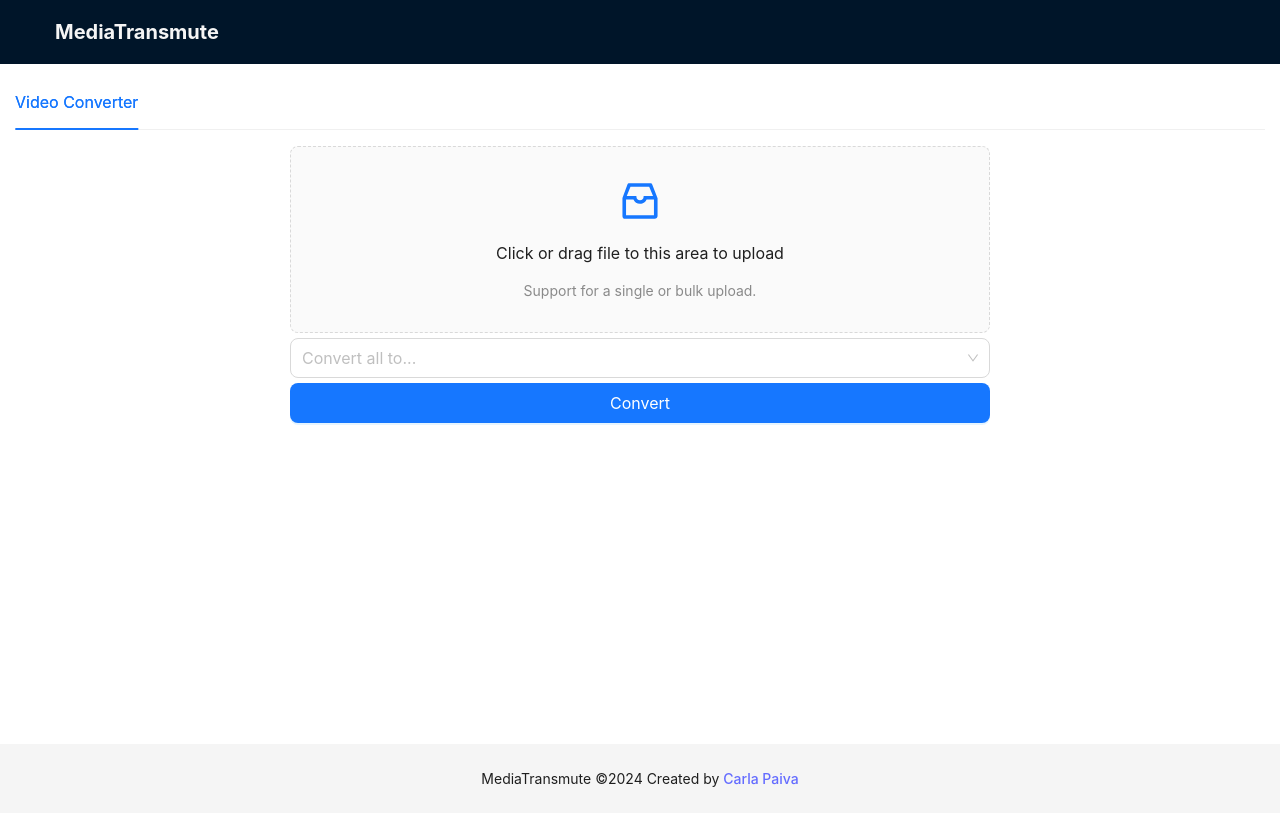
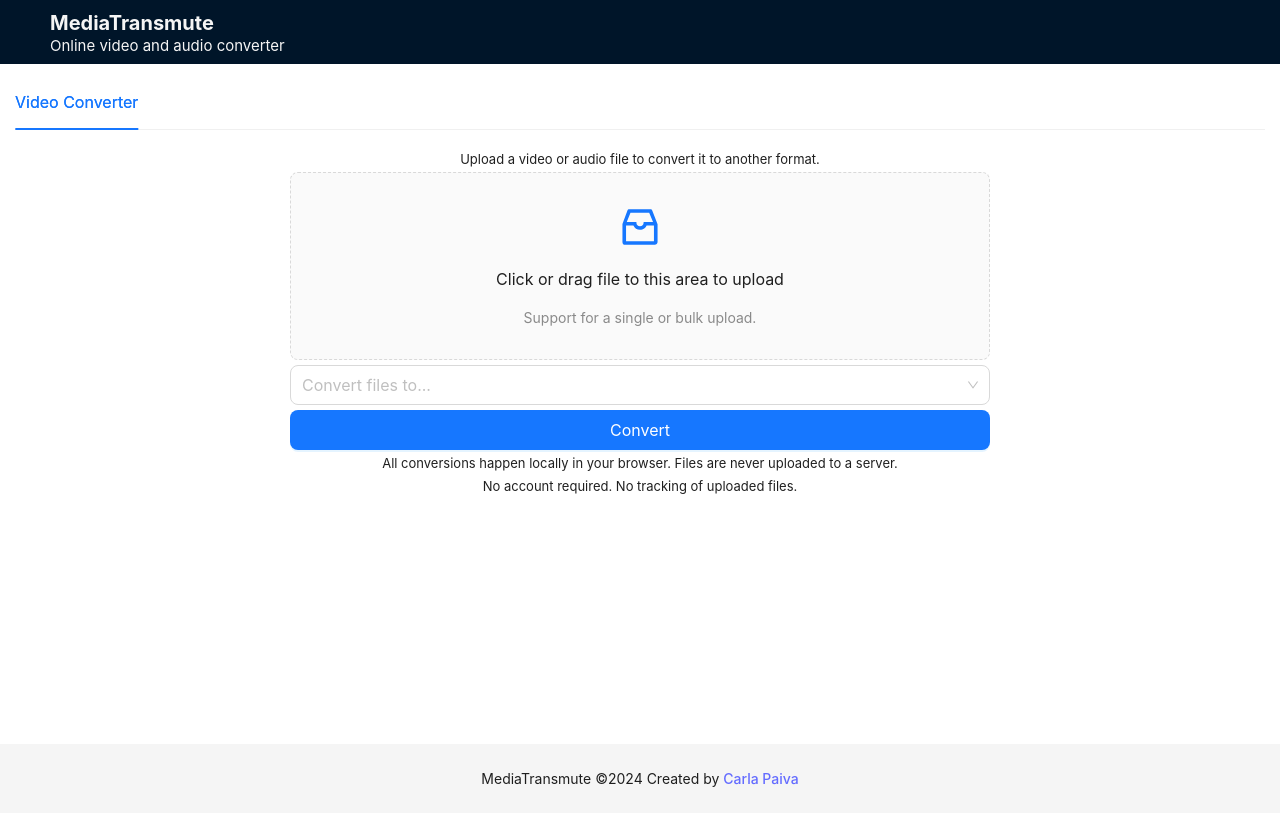
Before and after one commit to CarlaPaiva/media-transmute, a React (Vite) app: page / in a window 1280 px wide. Built offline with nearby package versions, Linux system fonts and the light colour scheme.

Commit message:
fix: seo screaming issues

```diff
--- a/index.html
+++ b/index.html
@@ -3,9 +3,14 @@
   <head>
     <meta charset="UTF-8" />
     <link rel="icon" type="image/svg+xml" href="/camera.svg" />
+    <link rel="canonical" href="https://mediatransmute.carlapaiva.com/" />
     <meta name="viewport" content="width=device-width, initial-scale=1.0" />
+    <meta
+      name="description"
+      content="Convert video and audio files online. Fast, free, and privacy-friendly media converter."
+    />
     <script defer src='https://static.cloudflareinsights.com/beacon.min.js' data-cf-beacon='{"token": "f5ae12166f62405eb6d4e855f61a9936"}'></script>
-    <title>MediaTransmute</title>
+    <title>MediaTransmute - Online Video, Audio & Media Converter</title>
   </head>
   <body>
     <div id="root"></div>
--- a/src/App.tsx
+++ b/src/App.tsx
@@ -12,11 +12,7 @@ const App: React.FC = () => {
       <ConverterContent />
       <Footer style={{ textAlign: 'center' }}>
         MediaTransmute ©{new Date().getFullYear()} Created by{' '}
-        <a
-          href="https://www.carlapaiva.com/"
-          target="_blank"
-          rel="noreferrer"
-        >
+        <a href="https://www.carlapaiva.com/" target="_blank" rel="noreferrer">
           Carla Paiva
         </a>
       </Footer>
--- a/src/components/converter/converter-steps/upload-step/upload-step.css
+++ b/src/components/converter/converter-steps/upload-step/upload-step.css
@@ -8,3 +8,9 @@
     margin-top: 5px;
     width: 100%;
 }
+
+.container__helper {
+    text-align: center;
+    margin: 3px;
+    font-size: small;
+}
--- a/src/components/converter/converter-steps/upload-step/upload-step.tsx
+++ b/src/components/converter/converter-steps/upload-step/upload-step.tsx
@@ -126,11 +126,14 @@ const UploadStep = memo(function UploadStepComponent(
 
   return (
     <div className="container">
+      <p className="container__helper">
+        Upload a video or audio file to convert it to another format.
+      </p>
       <DraggerUpload accept={acceptedTypes} onUploadDone={onUploadDone} />
       <Cascader
         className="container__items"
         size="large"
-        placeholder="Convert all to..."
+        placeholder="Convert files to..."
         options={options}
         dropdownStyle={{ minWidth: '700px' }}
         onChange={onSelectedFormatChange}
@@ -144,6 +147,13 @@ const UploadStep = memo(function UploadStepComponent(
       >
         Convert
       </Button>
+      <p className="container__helper">
+        All conversions happen locally in your browser. Files are never uploaded
+        to a server.
+      </p>
+      <p className="container__helper">
+        No account required. No tracking of uploaded files.
+      </p>
 
       {isErrorMessageVisible?.isVisible && (
         <Alert
--- a/src/components/header/header.css
+++ b/src/components/header/header.css
@@ -1,19 +1,26 @@
 .header {
     display: flex;
-    align-items: center;
 }
 
 .header__logo {
     display: inline-block;
-    padding: 5px;
 }
 
 .header__logo__title {
     font-size: 20px;
     color: whitesmoke;
+    line-height: 20px;
+    margin-bottom: 3px;
+}
+
+.header__logo__tagline {
+    font-size: 15px;
+    line-height: 15px;
+    margin-top: 0;
+    line-height: normal;
+    color: whitesmoke;
 }
 
 .header__menu {
     flex: 1;
-
 }
--- a/src/components/header/index.tsx
+++ b/src/components/header/index.tsx
@@ -8,6 +8,9 @@ export function HeaderComponent(): JSX.Element {
     <Header className="header">
       <div className="header__logo">
         <h1 className="header__logo__title">MediaTransmute</h1>
+        <p className="header__logo__tagline">
+          Online video and audio converter
+        </p>
       </div>
     </Header>
   )
```
